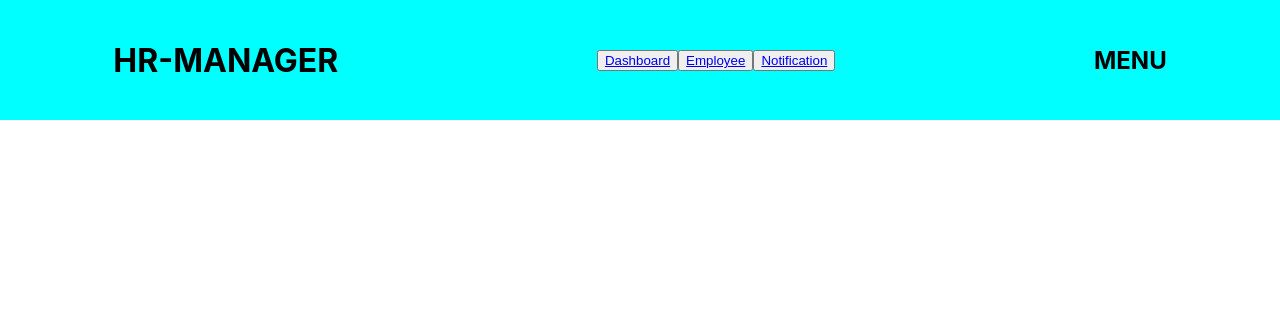
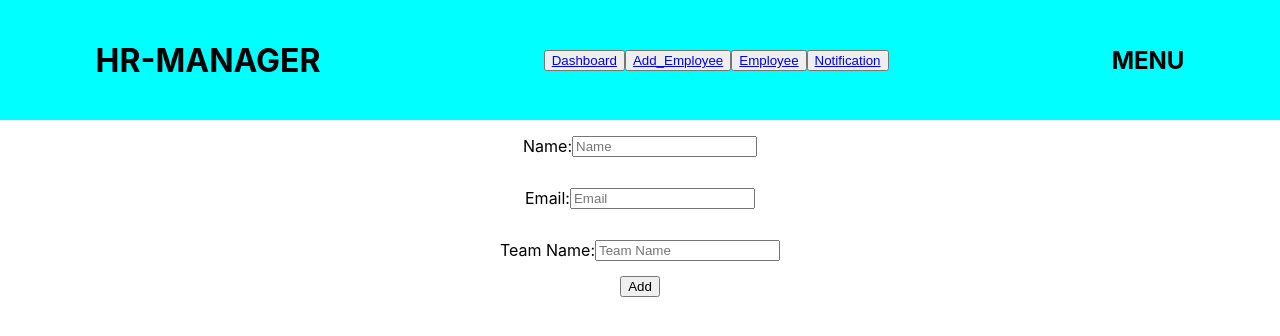
Before and after one commit to ritikgupta28/hr-management, a React (Create React App) app in the folder frontend/: page /add_employee in a window 1280 px wide. Shown: the top 336 px of the page. Built offline with nearby package versions, Linux system fonts and the light colour scheme.

Commit message:
adding add_employee_form

```diff
--- /dev/null
+++ b/frontend/src/Components/Manager/AddEmployee.css
@@ -0,0 +1,9 @@
+.add_employee {
+  align-items: center;
+}
+
+.add_employee_input {
+  display: flex;
+  align-items: center;
+  justify-content: center;
+}
--- /dev/null
+++ b/frontend/src/Components/Manager/AddEmployee.js
@@ -0,0 +1,49 @@
+import React, { useState } from 'react';
+import "./AddEmployee.css";
+
+function AddEmployee() {
+  const [name, setName] = useState('');
+  const [email, setEmail] = useState('');
+  const [teamName, setTeamName] = useState('');
+
+  const onAddEmployee = (e) => {
+    console.log(name, email, teamName);
+  }
+
+  return (
+    <div className="add_employee">
+      <div className="add_employee_input">
+        <p>Name: </p>
+        <input
+          type="text"
+          placeholder="Name"
+          value={name}
+          onChange = {e => setName(e.target.value)}
+        />
+      </div>
+      <div className="add_employee_input">
+        <p>Email: </p>
+        <input
+          type="email"
+          placeholder="Email"
+          value={email}
+          onChange = {e => setEmail(e.target.value)}
+        />
+      </div>
+      <div className="add_employee_input">
+        <p>Team Name: </p>
+        <input
+          placeholder="Team Name"
+          type="text"
+          value={teamName}
+          onChange = {e => setTeamName(e.target.value)}
+        />
+      </div>
+      <div className="add_employee_input">
+        <button type="submit" onClick={onAddEmployee}>Add</button>
+      </div>
+    </div>
+  )
+}
+
+export default AddEmployee;
--- a/frontend/src/Components/Manager/Navbar.js
+++ b/frontend/src/Components/Manager/Navbar.js
@@ -3,6 +3,7 @@ import { BrowserRouter as Router, Link, Route, Switch } from 'react-router-dom'
 import Dashboard from "./Dashboard"
 import EmployeeList from "./EmployeeList"
 import Notification from "./Notification"
+import AddEmployee from "./AddEmployee"
 
 function Navbar() {
   return (
@@ -10,7 +11,8 @@ function Navbar() {
       <div className="navbar">
        <h1>HR-MANAGER</h1>
         <div className="navbar_link">
-         <button><Link to="/">Dashboard</Link></button>
+          <button><Link to="/">Dashboard</Link></button>
+          <button><Link to="/add_employee">Add_Employee</Link></button>
          <button><Link to="/employee">Employee</Link></button>
          <button><Link to="/notification">Notification</Link></button>
         </div>
@@ -39,6 +41,13 @@ function Navbar() {
 					  <Notification />
 				    )}
           />
+          <Route
+            path='/add_employee'
+            exact
+            render={props => (
+					    <AddEmployee />
+				    )}
+          />
         </Switch>
       </div>
     </Router>
```
Also changed, not shown: 1 other file (tests, documents, lock files or other folders).
